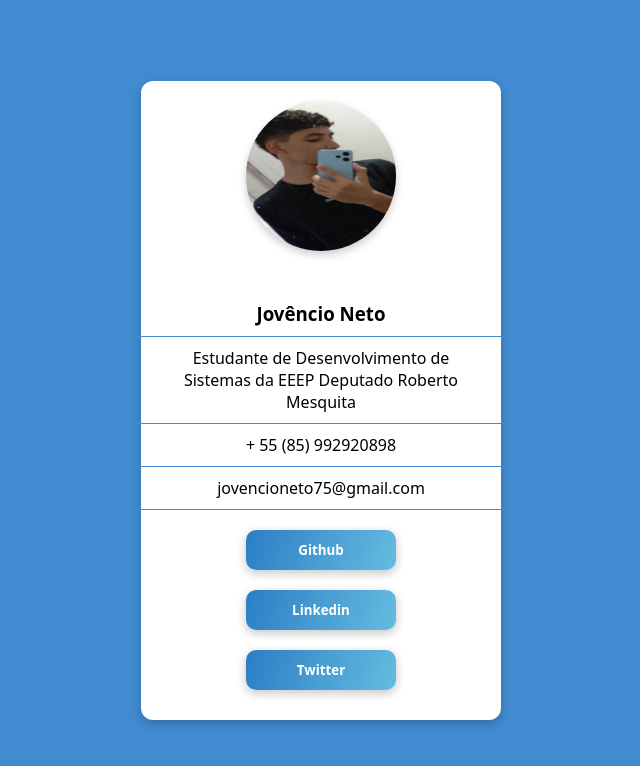
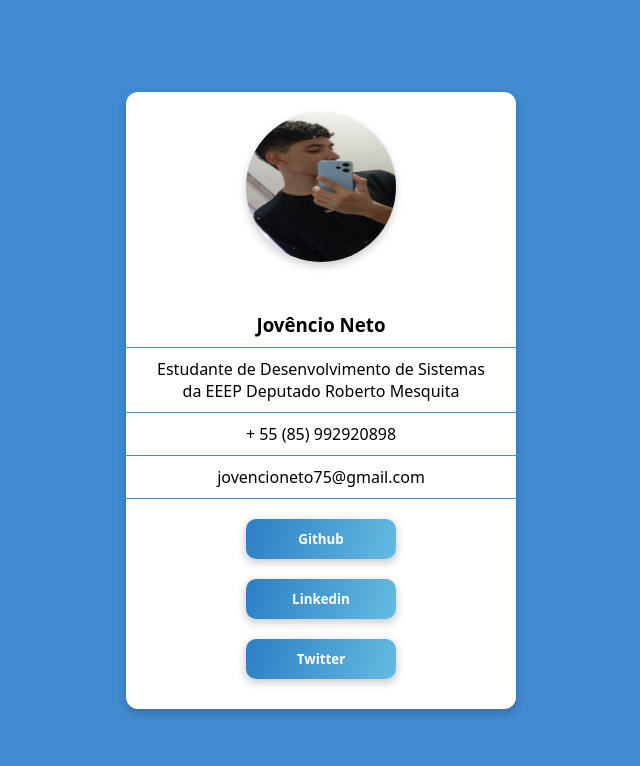
Before and after one commit to JovencioNeto/projeto3-criando-um-componente-profile, a React (Vite) app: page / in a window 1280 px wide. Shown: the top 766 px of the page, without its empty margins (319-959 px from the left). Built offline with nearby package versions, Linux system fonts and the light colour scheme.

Commit message:
Update styles.module.css

```diff
--- a/src/components/Profile/styles.module.css
+++ b/src/components/Profile/styles.module.css
@@ -5,7 +5,7 @@
     align-items: center;
     text-align: center;
     flex-direction: column;
-    width: 60%;
+    width: 65%;
     height: 100%;
     border-radius: 12px;
     max-width: 600px;
```
